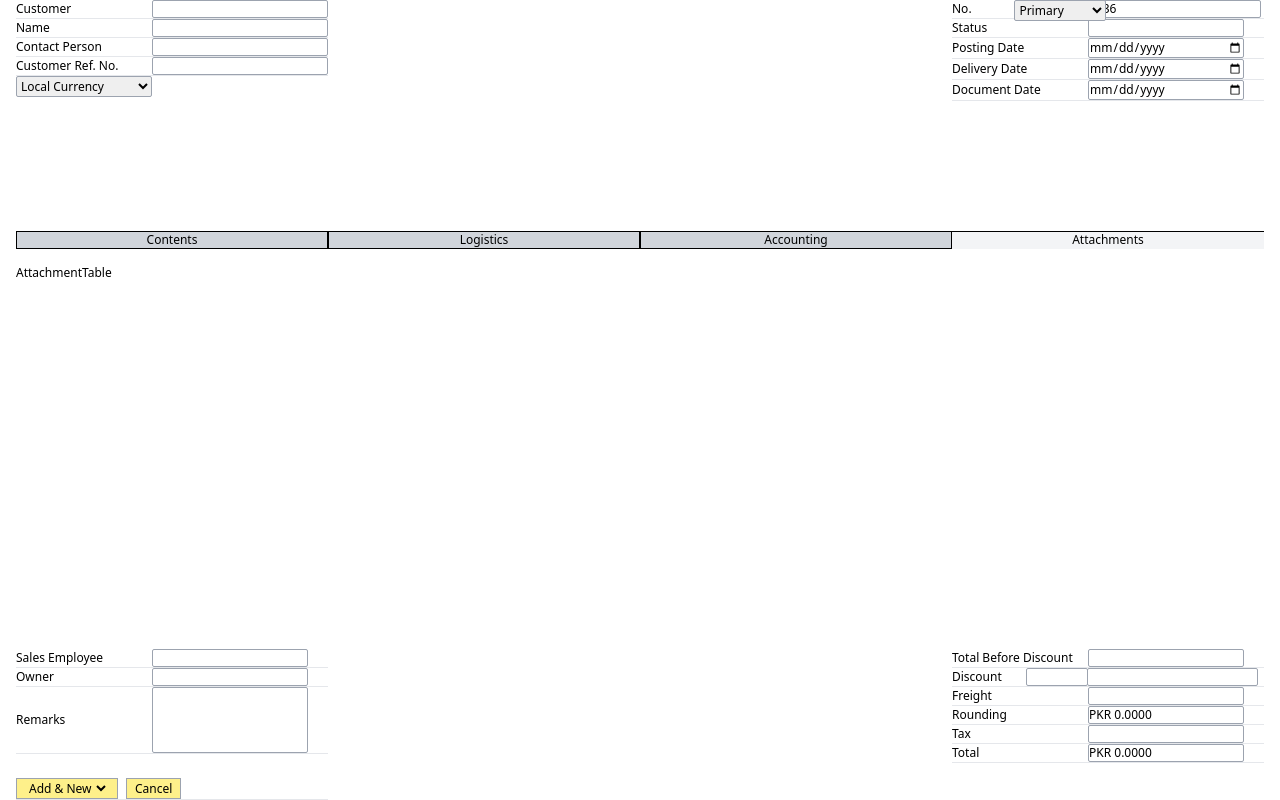
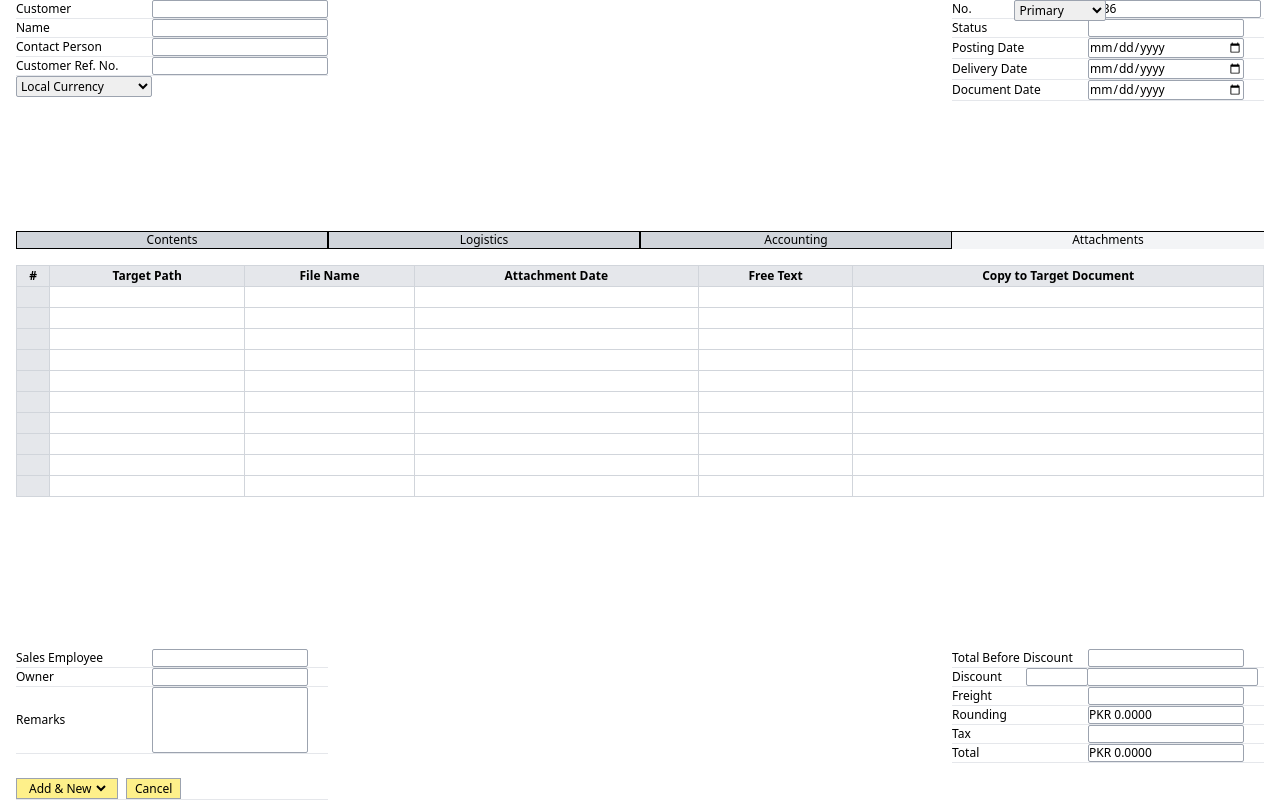
Before and after one commit to usman359/saap-react, a React (Create React App) app: page /sales in a window 1280 px wide. Both pictures are taken after a click on the element "Attachments". Built offline with nearby package versions, Linux system fonts and the light colour scheme.

Commit message:
Commited

```diff
--- a/src/components/AttachmentTable.js
+++ b/src/components/AttachmentTable.js
@@ -1,5 +1,105 @@
 import React from "react";
 
 export default function AttachmentTable() {
-  return <div>AttachmentTable</div>;
+  return (
+    <main className="overflow-x-scroll">
+      {/* Main table content container */}
+      <table className="w-full border-collapse">
+        <thead>
+          <tr className="bg-gray-200">
+            <th className="border border-gray-300 p-0.5">#</th>
+            <th className="border border-gray-300 p-0.5">Target Path</th>
+            <th className="border border-gray-300 p-0.5">File Name</th>
+            <th className="border border-gray-300 p-0.5">Attachment Date</th>
+            <th className="border border-gray-300 p-0.5">Free Text</th>
+            <th className="border border-gray-300 p-0.5">
+              Copy to Target Document
+            </th>
+          </tr>
+        </thead>
+        <tbody>
+          <tr>
+            <td className="border border-gray-300 bg-gray-200 p-0.5">&nbsp;</td>
+            <td className="border border-gray-300 p-0.5">&nbsp;</td>
+            <td className="border border-gray-300 p-0.5">&nbsp;</td>
+            <td className="border border-gray-300 p-0.5">&nbsp;</td>
+            <td className="border border-gray-300 p-0.5">&nbsp;</td>
+            <td className="border border-gray-300 p-0.5">&nbsp;</td>
+          </tr>
+          <tr>
+            <td className="border border-gray-300 bg-gray-200">&nbsp;</td>
+            <td className="border border-gray-300 p-0.5">&nbsp;</td>
+            <td className="border border-gray-300 p-0.5">&nbsp;</td>
+            <td className="border border-gray-300 p-0.5">&nbsp;</td>
+            <td className="border border-gray-300 p-0.5">&nbsp;</td>
+            <td className="border border-gray-300 p-0.5">&nbsp;</td>
+          </tr>
+          <tr>
+            <td className="border border-gray-300 bg-gray-200">&nbsp;</td>
+            <td className="border border-gray-300 p-0.5">&nbsp;</td>
+            <td className="border border-gray-300 p-0.5">&nbsp;</td>
+            <td className="border border-gray-300 p-0.5">&nbsp;</td>
+            <td className="border border-gray-300 p-0.5">&nbsp;</td>
+            <td className="border border-gray-300 p-0.5">&nbsp;</td>
+          </tr>
+          <tr>
+            <td className="border border-gray-300 bg-gray-200">&nbsp;</td>
+            <td className="border border-gray-300 p-0.5">&nbsp;</td>
+            <td className="border border-gray-300 p-0.5">&nbsp;</td>
+            <td className="border border-gray-300 p-0.5">&nbsp;</td>
+            <td className="border border-gray-300 p-0.5">&nbsp;</td>
+            <td className="border border-gray-300 p-0.5">&nbsp;</td>
+          </tr>
+          <tr>
+            <td className="border border-gray-300 bg-gray-200">&nbsp;</td>
+            <td className="border border-gray-300 p-0.5">&nbsp;</td>
+            <td className="border border-gray-300 p-0.5">&nbsp;</td>
+            <td className="border border-gray-300 p-0.5">&nbsp;</td>
+            <td className="border border-gray-300 p-0.5">&nbsp;</td>
+            <td className="border border-gray-300 p-0.5">&nbsp;</td>
+          </tr>
+          <tr>
+            <td className="border border-gray-300 bg-gray-200">&nbsp;</td>
+            <td className="border border-gray-300 p-0.5">&nbsp;</td>
+            <td className="border border-gray-300 p-0.5">&nbsp;</td>
+            <td className="border border-gray-300 p-0.5">&nbsp;</td>
+            <td className="border border-gray-300 p-0.5">&nbsp;</td>
+            <td className="border border-gray-300 p-0.5">&nbsp;</td>
+          </tr>
+          <tr>
+            <td className="border border-gray-300 bg-gray-200">&nbsp;</td>
+            <td className="border border-gray-300 p-0.5">&nbsp;</td>
+            <td className="border border-gray-300 p-0.5">&nbsp;</td>
+            <td className="border border-gray-300 p-0.5">&nbsp;</td>
+            <td className="border border-gray-300 p-0.5">&nbsp;</td>
+            <td className="border border-gray-300 p-0.5">&nbsp;</td>
+          </tr>
+          <tr>
+            <td className="border border-gray-300 bg-gray-200">&nbsp;</td>
+            <td className="border border-gray-300 p-0.5">&nbsp;</td>
+            <td className="border border-gray-300 p-0.5">&nbsp;</td>
+            <td className="border border-gray-300 p-0.5">&nbsp;</td>
+            <td className="border border-gray-300 p-0.5">&nbsp;</td>
+            <td className="border border-gray-300 p-0.5">&nbsp;</td>
+          </tr>
+          <tr>
+            <td className="border border-gray-300 bg-gray-200">&nbsp;</td>
+            <td className="border border-gray-300 p-0.5">&nbsp;</td>
+            <td className="border border-gray-300 p-0.5">&nbsp;</td>
+            <td className="border border-gray-300 p-0.5">&nbsp;</td>
+            <td className="border border-gray-300 p-0.5">&nbsp;</td>
+            <td className="border border-gray-300 p-0.5">&nbsp;</td>
+          </tr>
+          <tr>
+            <td className="border border-gray-300 bg-gray-200">&nbsp;</td>
+            <td className="border border-gray-300 p-0.5">&nbsp;</td>
+            <td className="border border-gray-300 p-0.5">&nbsp;</td>
+            <td className="border border-gray-300 p-0.5">&nbsp;</td>
+            <td className="border border-gray-300 p-0.5">&nbsp;</td>
+            <td className="border border-gray-300 p-0.5">&nbsp;</td>
+          </tr>
+        </tbody>
+      </table>
+    </main>
+  );
 }
```
